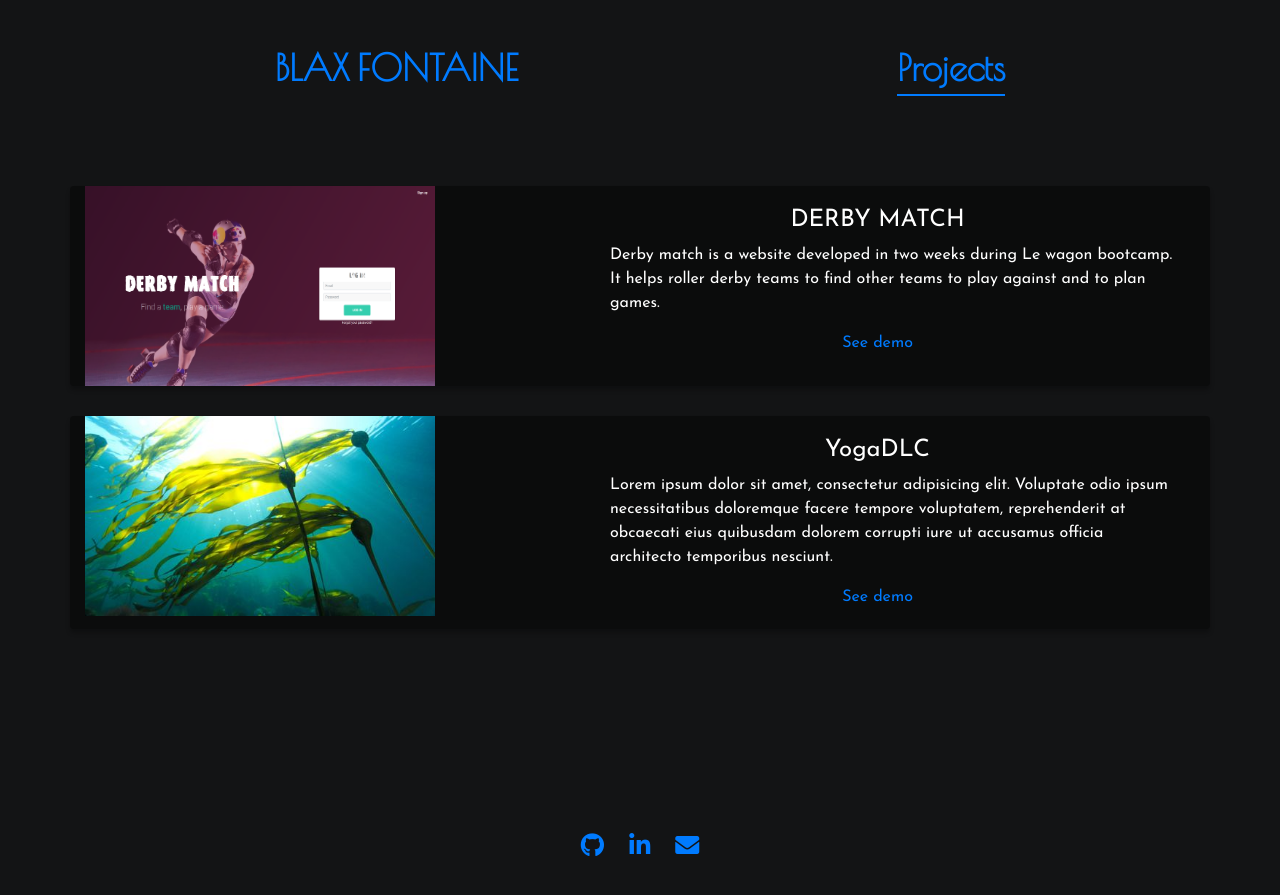
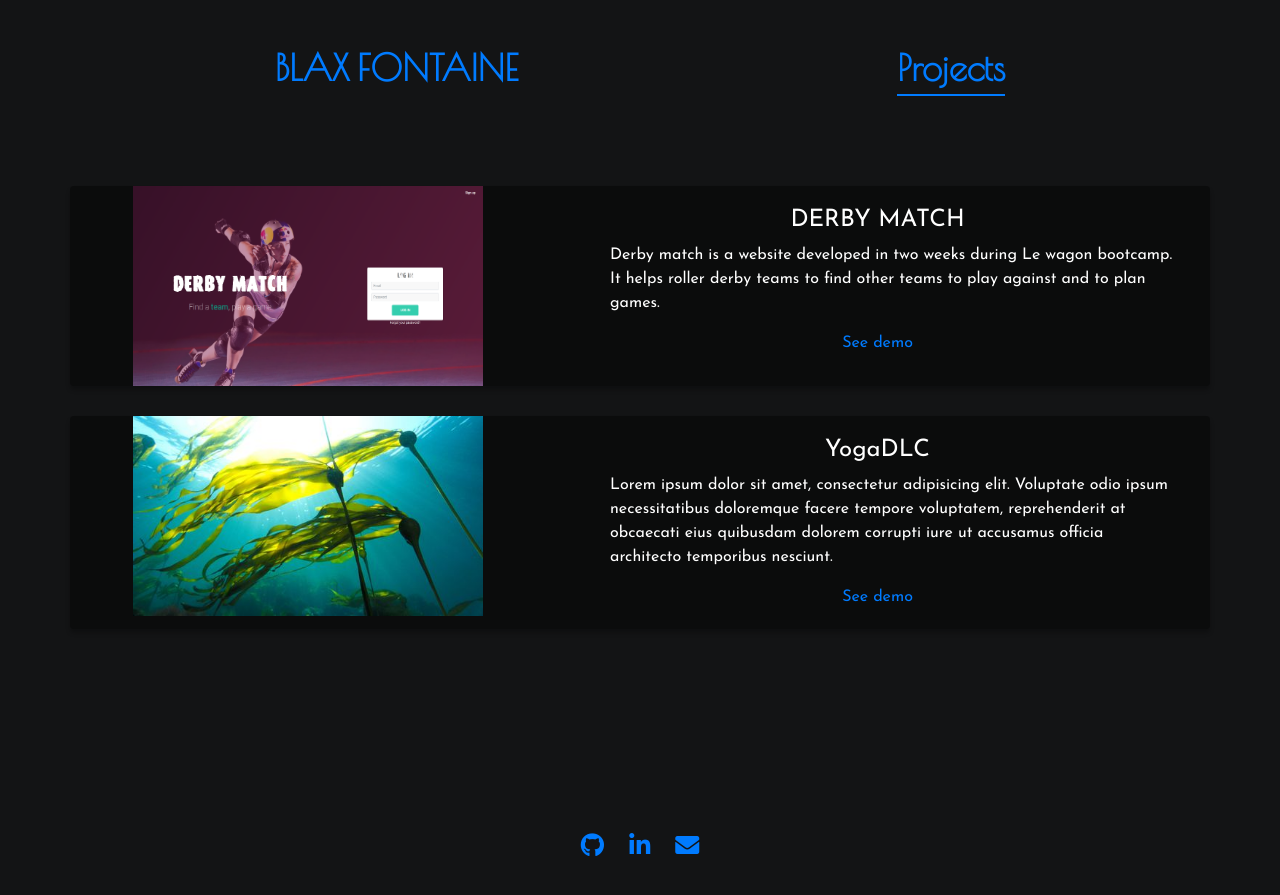
Before and after one commit to BlaxFontaine/myportfolio, a Jekyll site: the page built from projects.md, in a window 1280 px wide. Shown: the top 895 px of the page. Built offline with Jekyll 4.4.1, drawn with Linux system fonts in a browser that asks for light colours; some web fonts are replaced.

Commit message:
project photo adjust

```diff
--- a/_sass/project.scss
+++ b/_sass/project.scss
@@ -18,7 +18,6 @@
 
 .card-image {
   flex: 0 0 25%;
-  max-width: 25%;
   border-radius: 4px 0px 0px 4px;
 }
 
```
